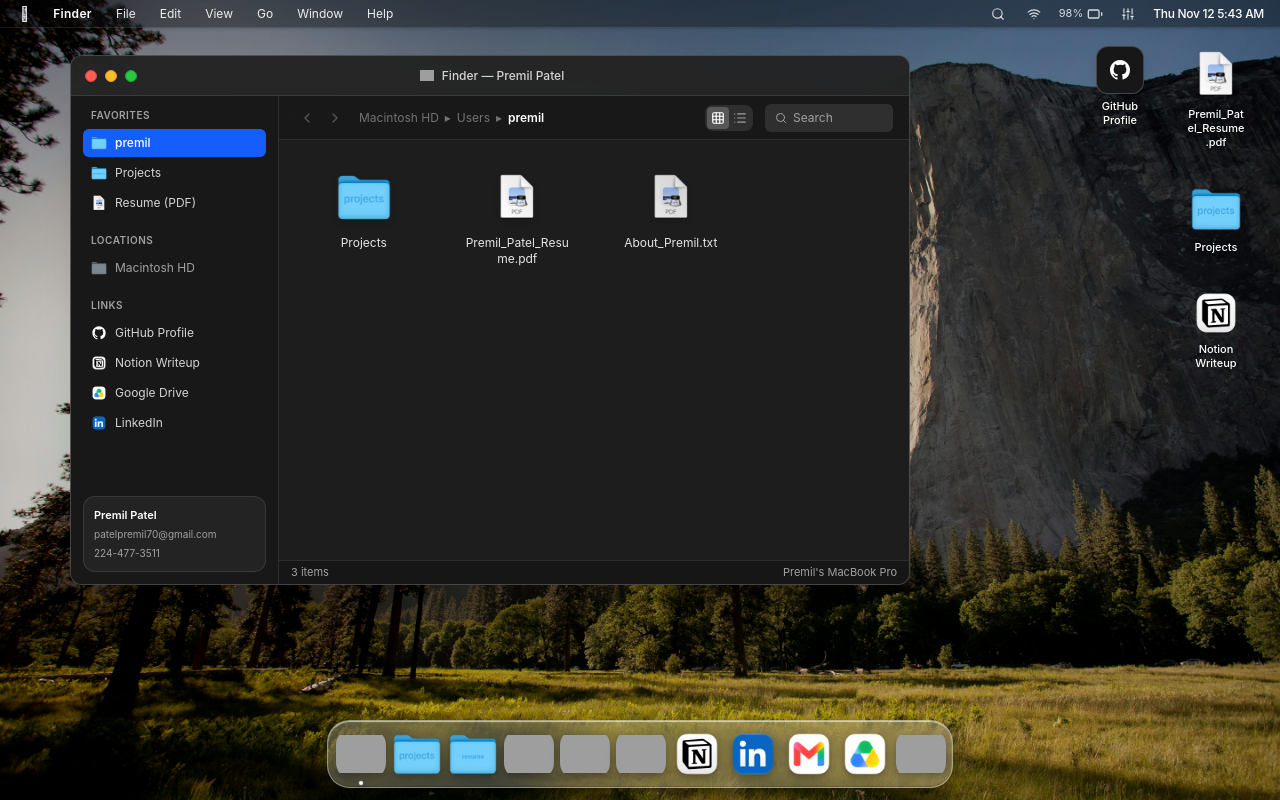
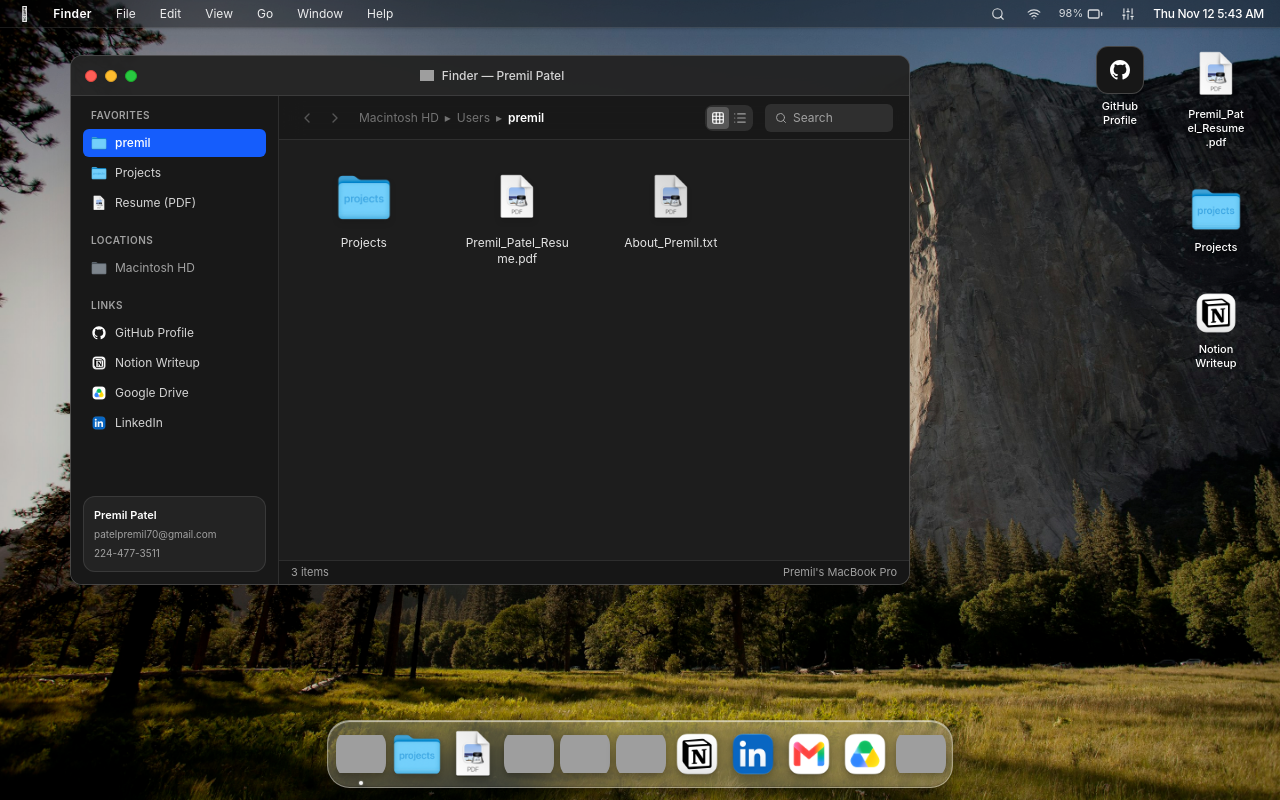
Before and after one commit to Premilpatel/Portfolio, a Next.js app: page / in a window 1280 px wide. Built offline with nearby package versions, Linux system fonts and the light colour scheme; grey boxes are pictures that could not be loaded.

Commit message:
Replace resume folder icon in dock with macOS PDF icon

```diff
--- a/src/app/page.tsx
+++ b/src/app/page.tsx
@@ -36,7 +36,7 @@ const DOCK_APPS: DockApp[] = [
   {
     id: 'resume',
     name: 'Resume',
-    icon: '/icons/resume-folder.png'
+    icon: '/icons/mac-pdf.png'
   },
   {
     id: 'safari',
```
